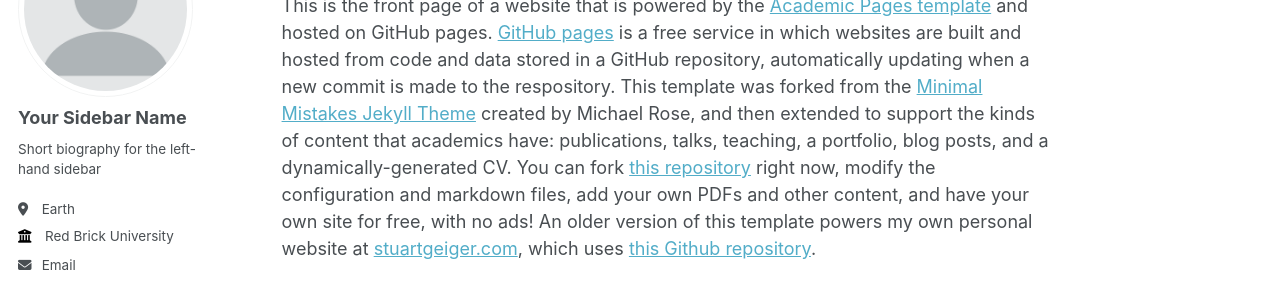
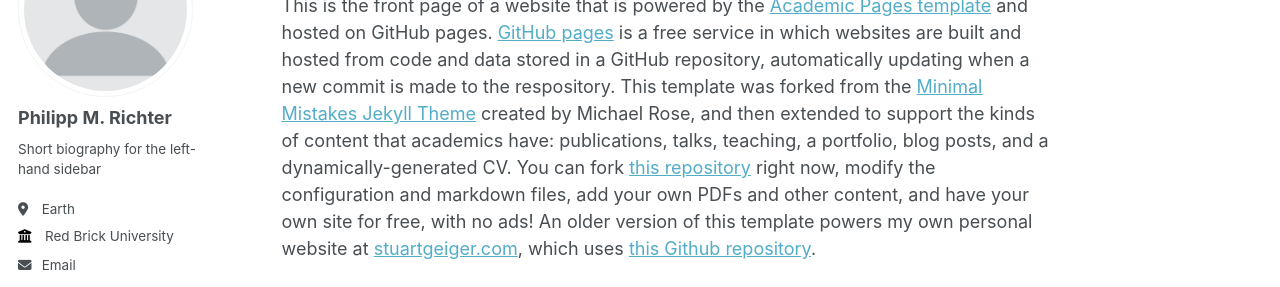
Before and after one commit to PhMRichter/PhMRichter.github.io, a Jekyll site: the page built from _pages/about.md, in a window 1280 px wide. Shown: the part 184-471 px from the top of the page. Built offline with Jekyll 4.4.1, drawn with Linux system fonts in a browser that asks for light colours; some web fonts are replaced.

Commit message:
Update _config.yml

```diff
--- a/_config.yml
+++ b/_config.yml
@@ -22,7 +22,7 @@ repository               : "PhMRichter/PhMRichter.github.io"
 author:
   # Biographic information
   avatar           : "profile.png"
-  name             : "Your Sidebar Name"
+  name             : "Philipp M. Richter"
   pronouns         : # example: "she/her"
   bio              : "Short biography for the left-hand sidebar"
   location         : "Earth"
```
